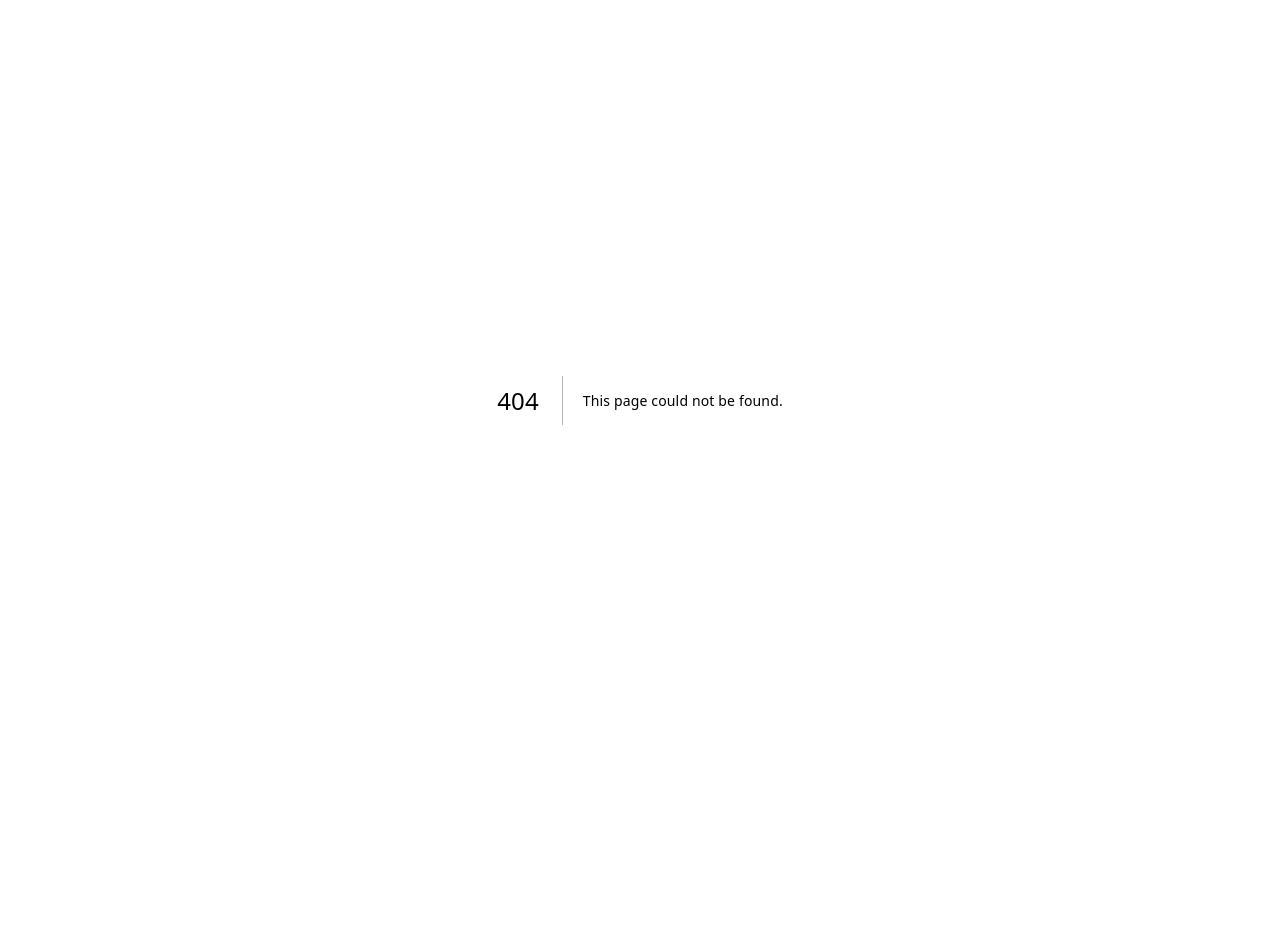
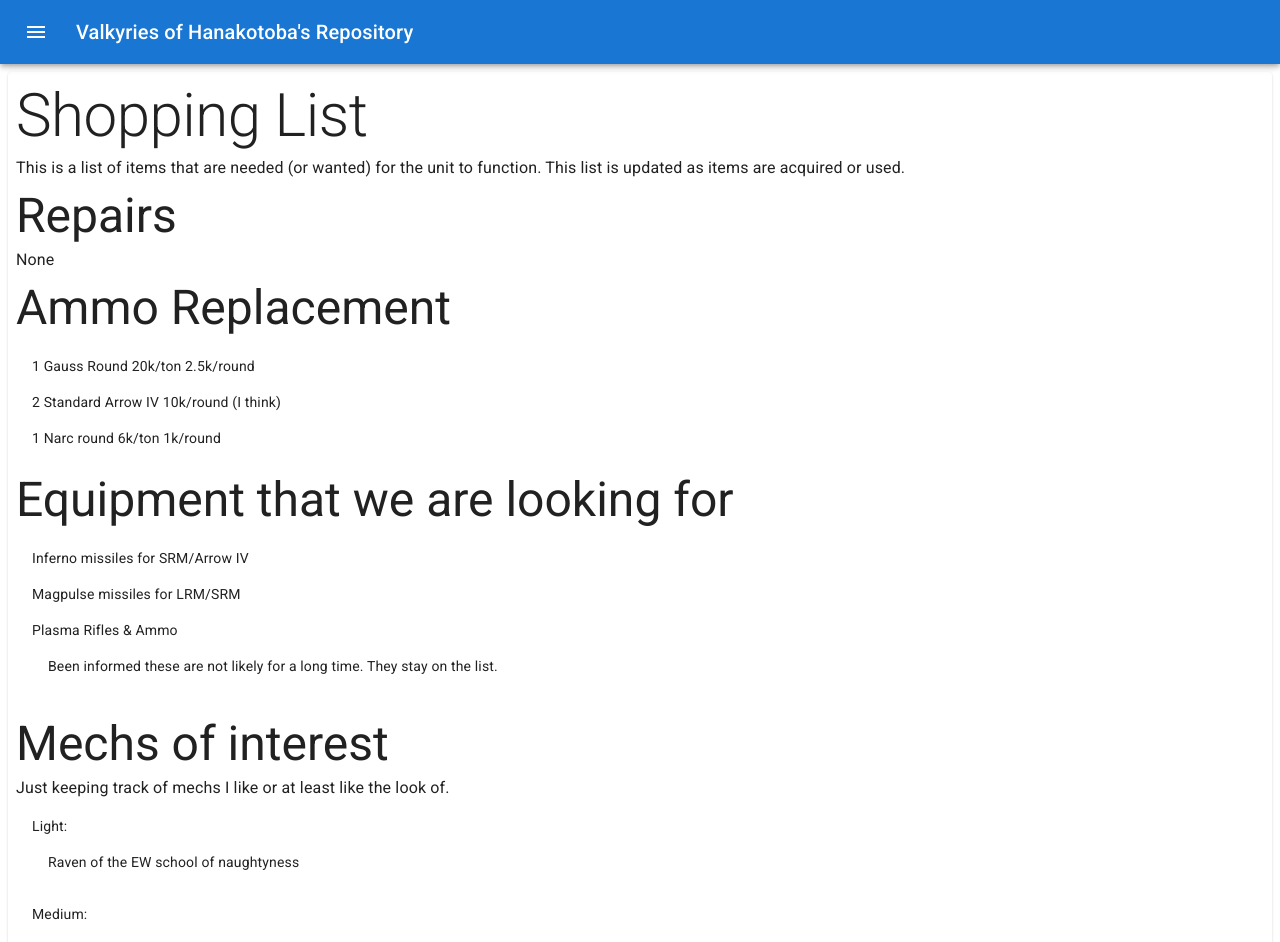
Before and after one commit to Rangoric/BattleTech-Campaign, a Next.js app: page /BattleTech-Campaign/shopping-list in a window 1280 px wide. Before the commit this address had no page. Shown: the top 942 px of the page. Before the commit the page ends 800 px from the top, so only its background shows below. Built offline with nearby package versions, Linux system fonts and the light colour scheme.

Commit message:
Shopping list moved

```diff
--- a/src/layout/NavMenu.tsx
+++ b/src/layout/NavMenu.tsx
@@ -20,6 +20,9 @@ export const NavMenu = () => (
     </MenuItem>
     <MenuItem component={Link} href="/supplies">
       <Typography>Supplies</Typography>
+    </MenuItem>
+    <MenuItem component={Link} href="/shopping-list">
+      <Typography>Shopping List</Typography>
     </MenuItem>
     <MenuItem component={Link} href="/cast-of-characters">
       <Typography>House of Or&apos;lient</Typography>
--- /dev/null
+++ b/src/pages/shopping-list.mdx
@@ -0,0 +1,42 @@
+import { Framework } from "../layout/Framework";
+export default function MDXPage({ children }) {
+  return <Framework>{children}</Framework>;
+}
+
+## Shopping List
+
+This is a list of items that are needed (or wanted) for the unit to function. This list is updated as items are acquired or used.
+
+### Repairs
+
+None
+
+### Ammo Replacement
+
+- 1 Gauss Round 20k/ton 2.5k/round
+- 2 Standard Arrow IV 10k/round (I think)
+- 1 Narc round 6k/ton 1k/round
+
+### Equipment that we are looking for
+
+- Inferno missiles for SRM/Arrow IV
+- Magpulse missiles for LRM/SRM
+- Plasma Rifles & Ammo
+  - Been informed these are not likely for a long time. They stay on the list.
+
+### Mechs of interest
+
+Just keeping track of mechs I like or at least like the look of.
+
+- Light:
+  - Raven of the EW school of naughtyness
+- Medium:
+  - Scorpion (I think they are neat)
+- Heavy:
+  - Maruader
+  - Ebon Jaguar
+  - Mad Cat
+  - Others with this look
+- Assault
+  - Maruader IIC
+  - Nightstar
```
Also changed, not shown: 1 other file (tests, documents, lock files or other folders).
